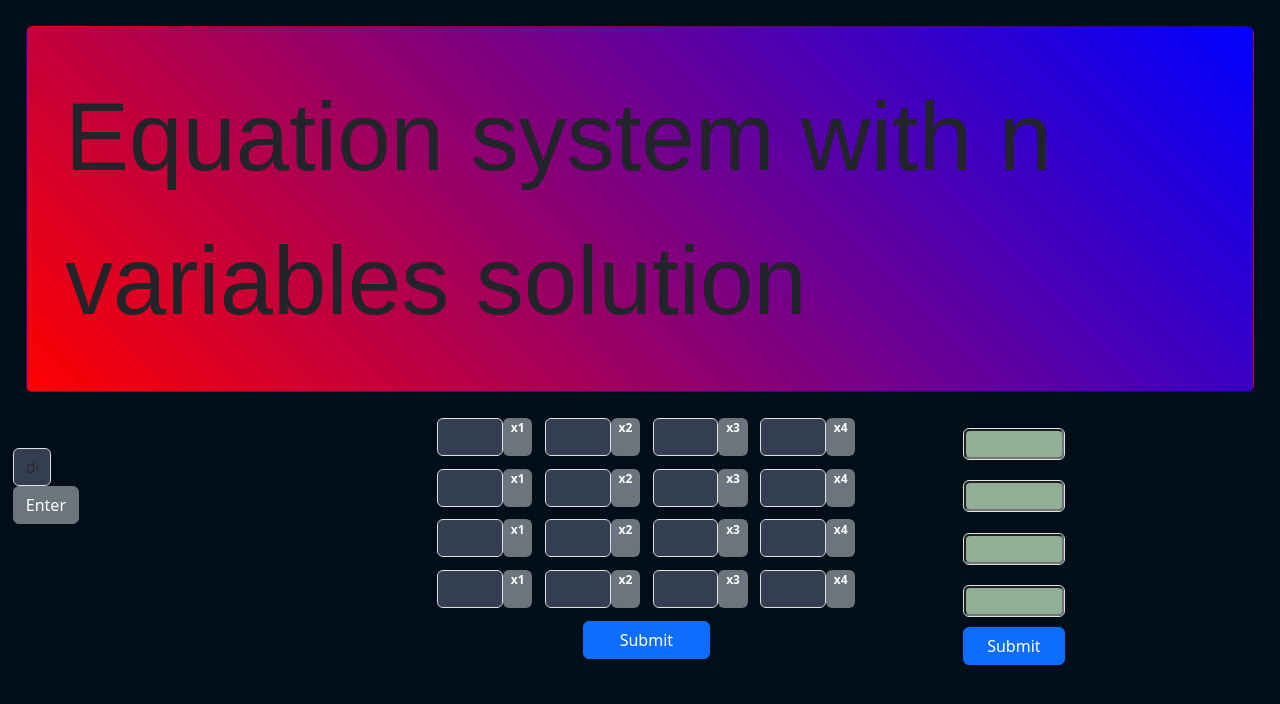
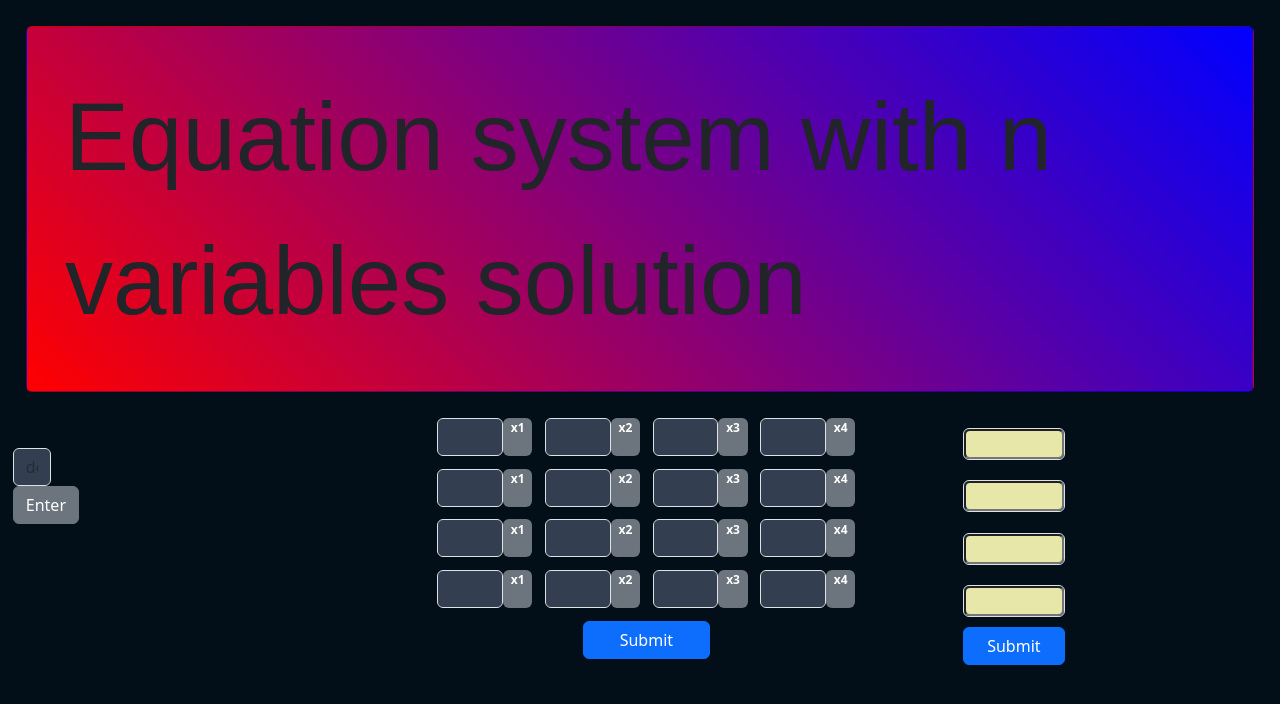
Before and after one commit to maciejmar/equation_solver, an Angular app in the folder calkulator_frontend/: page / in a window 1280 px wide. Shown: the top 704 px of the page. Built offline with nearby package versions, Linux system fonts and the light colour scheme.

Commit message:
change color of cell

```diff
--- a/calkulator_frontend/src/app/matrix/matrix.component.scss
+++ b/calkulator_frontend/src/app/matrix/matrix.component.scss
@@ -83,7 +83,7 @@ width:20%;
 
   }
   .input-ordinate{
-    background-color: rgba(230, 231, 168, 0.6);
+    background-color: rgba(230, 231, 168, 1);
     width:100%;
   }
 
```
